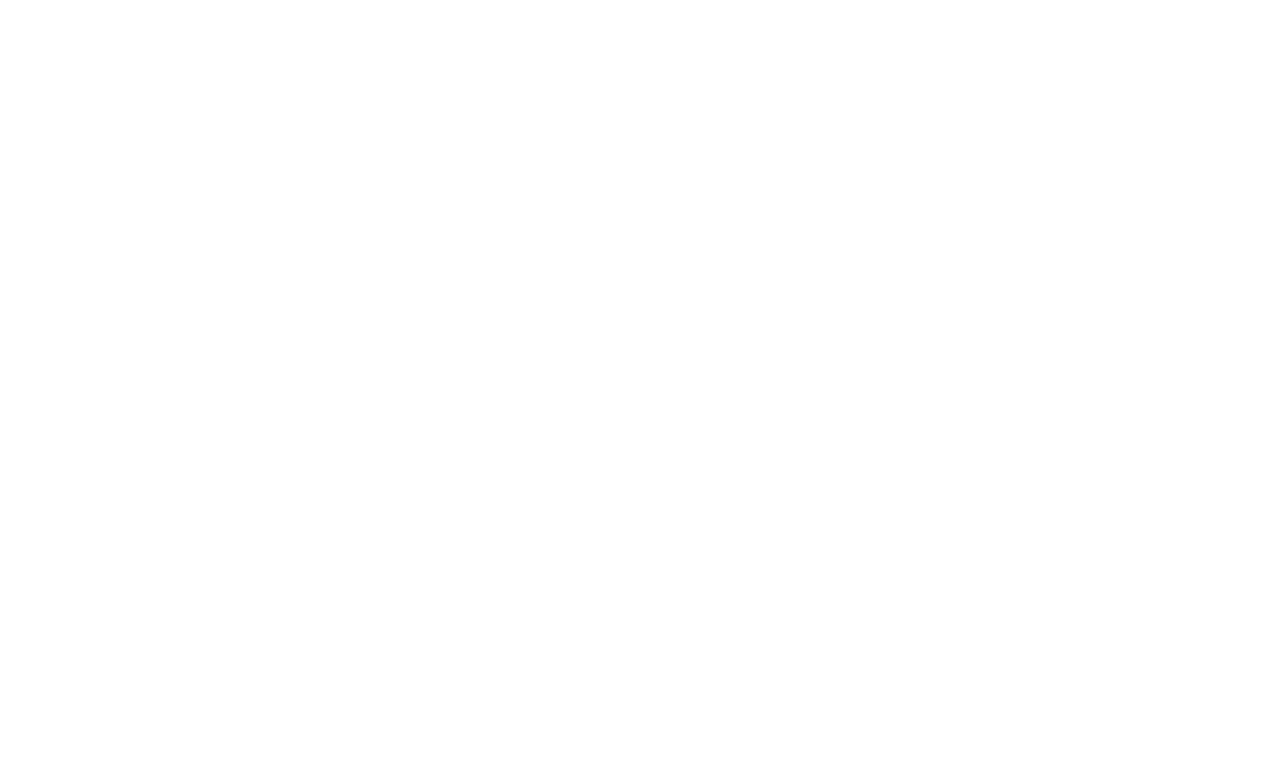
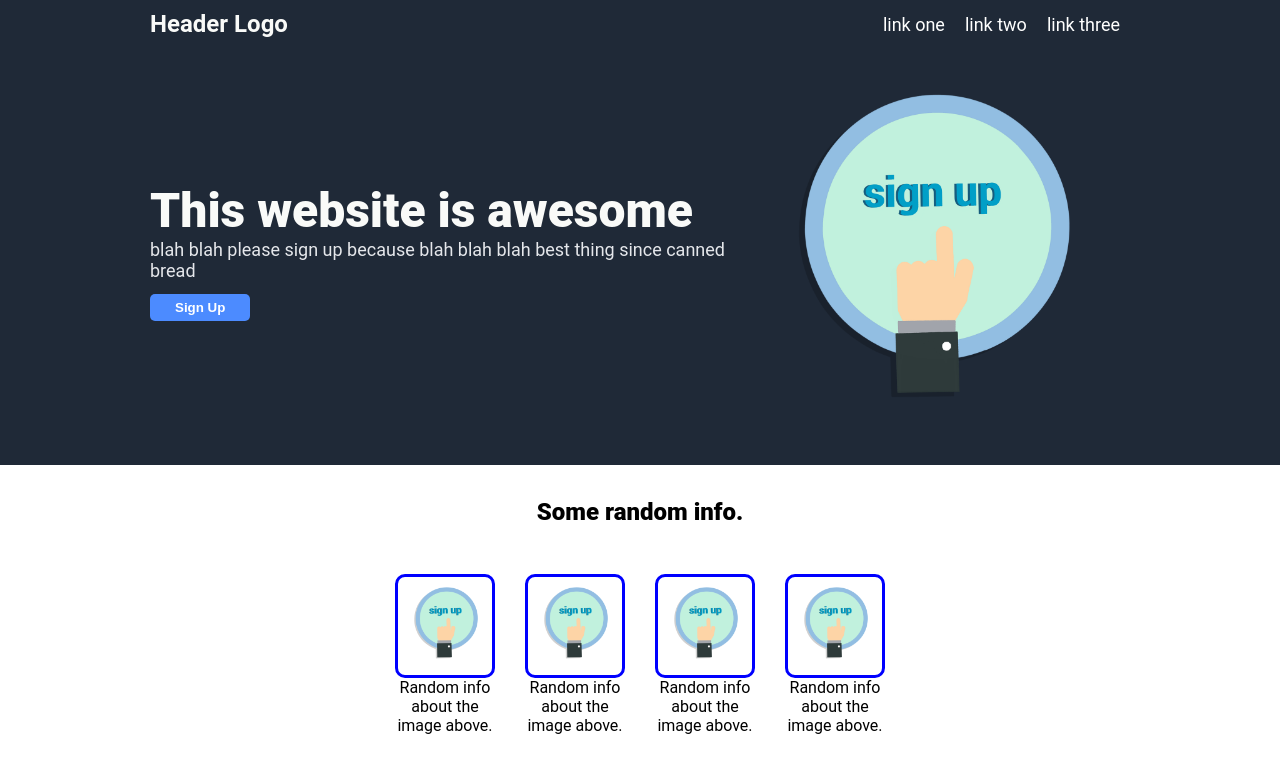
Before and after one commit to Morgan1998/landing-page-project, a plain HTML site: page index.html in a window 1280 px wide. Drawn offline with Linux system fonts and the light colour scheme.

Commit message:
Add a css directory, img directory, and first 3 sections of html and css

```diff
--- /dev/null
+++ b/css/styles.css
@@ -0,0 +1,144 @@
+*, *::before, *::after {
+    box-sizing: border-box;
+}
+
+body {
+    min-height: 100vh;
+    font-family: roboto;
+    margin: 0px;
+    display: flex;
+    flex-direction: column;
+}
+
+.header {
+    display: flex;
+    justify-content: space-between;
+    align-items: center;
+    margin: 0px;
+    padding-top: 10px;
+    background-color: #1F2937;
+}
+
+.header-logo {
+    display: flex;
+    font-size: 24px;
+    color: #F9FAF8;
+    font-weight: 700;
+}
+
+.header-links {
+    display: flex;
+}
+
+.sign-up-section {
+    flex: 1;
+    display: flex;
+    align-items: center;
+    flex-wrap: wrap;
+    background-color: #1F2937;
+}
+
+.sign-up-text {
+    flex: 1 1 50%;
+    min-width: min-content;
+    display: flex;
+    flex-direction: column;
+    justify-content: space-evenly;
+}
+
+.hero {
+    font-size: 48px;
+    color: #F9FAF8;
+    font-weight: 900;
+}
+
+.hero-2,
+.header-links {
+    font-size: 18px;
+    color: #E5E7EB;
+}
+
+.sign-up-img-container {
+    flex: 1 1 50%;
+    min-width: min-content;
+    max-width: 400px;
+    display: flex;
+    justify-content: end;
+}
+
+.random-info {
+    flex: 1;
+    display: flex;
+    flex-direction: column;
+    align-items: center;
+    justify-content: center;
+    margin: 20px 0;
+}
+
+.random-section-header {
+    font-weight: 800;
+    font-size: 1.5em;
+}
+
+.random-section-img-section {
+    gap: 30px;
+    display: flex;
+}
+
+.random-section-header,
+.random-section-img-section {
+    margin-bottom: 2em;
+}
+
+.img-txt-pair {
+    display: flex;
+    flex-direction: column;
+}
+
+.img-container {
+    width: 100px;
+    border: solid blue;
+    border-radius: 10px;
+}
+
+.img-txt-pair p {
+    width: 100px;
+    text-align: center;
+}
+
+.centered {
+    padding-left: 150px;
+    padding-right: 150px;
+}
+
+ul {
+    display: flex;
+    margin: 0;
+    padding: 0;
+    list-style: none;
+}
+
+li {
+    padding: 0 10px;
+    color: white;
+}
+
+p {
+    margin: 0;
+    padding-top: 0;
+}
+
+button {
+    font-weight: 800;
+    background-color: rgb(76, 139, 255);
+    color: white;
+    border: none;
+    padding: 6px 25px;
+    border-radius: 5px;
+}
+
+.sign-up-button,
+button {
+    align-self: flex-start;
+    margin-top: 1em;
+}
--- a/index.html
+++ b/index.html
@@ -1,10 +1,63 @@
 <!DOCTYPE html>
-<html>
-<head>
-    <meta charset="UTF-8" />
-    <title>Landing Page</title>
-</head>
-<body>
+<html lang="en">
+    <head>
+        <meta charset="UTF-8">
+        <title>Landing Page</title>
+        <link rel="stylesheet" href="./css/styles.css">
+    </head>
 
-</body>
+    <body>
+        <div class="header centered">
+            <div class="header-logo">Header Logo</div>
+            <div class="header-links">
+                <ul>
+                    <li>link one</li>
+                    <li>link two</li>
+                    <li>link three</li>
+                </ul>
+            </div>
+        </div>
+        <div class="sign-up-section centered">
+            <div class="sign-up-text">
+                <p class="hero">This website is awesome</p>
+                <p class="hero-2">blah blah please sign up because blah blah
+                    blah best thing since canned bread</p>
+                <button class="sign-up-button">Sign Up</button>
+            </div>
+            <div class="sign-up-img-container">
+                <img src="./img/sign-up.png" alt="A nice image to make you wanna
+                sign up" width="100%" height="auto">
+            </div>
+        </div>
+        <div class="random-info centered">
+            <p class="random-section-header">Some random info.</p>
+            <div class="random-section-img-section">
+                <div class="img-txt-pair">
+                    <div class="img-container">
+                        <img src="./img/sign-up.png" alt="an example image" width="100%" height="auto">
+                    </div>
+                    <p>Random info about the image above.</p>
+                </div>
+                <div class="img-txt-pair">
+                    <div class="img-container">
+                        <img src="./img/sign-up.png" alt="an example image" width="100%" height="auto">
+                    </div>
+                    <p>Random info about the image above.</p>
+                </div>
+                <div class="img-txt-pair">
+                    <div class="img-container">
+                        <img src="./img/sign-up.png" alt="an example image" width="100%" height="auto">
+                    </div>
+                    <p>Random info about the image above.</p>
+                </div>
+                <div class="img-txt-pair">
+                    <div class="img-container">
+                        <img src="./img/sign-up.png" alt="an example image" width="100%" height="auto">
+                    </div>
+                    <p>Random info about the image above.</p>
+                </div>
+            </div>
+        </div>
+    </body>
+
 </html>
```
Also changed, not shown: img/sign-up.png (added).
